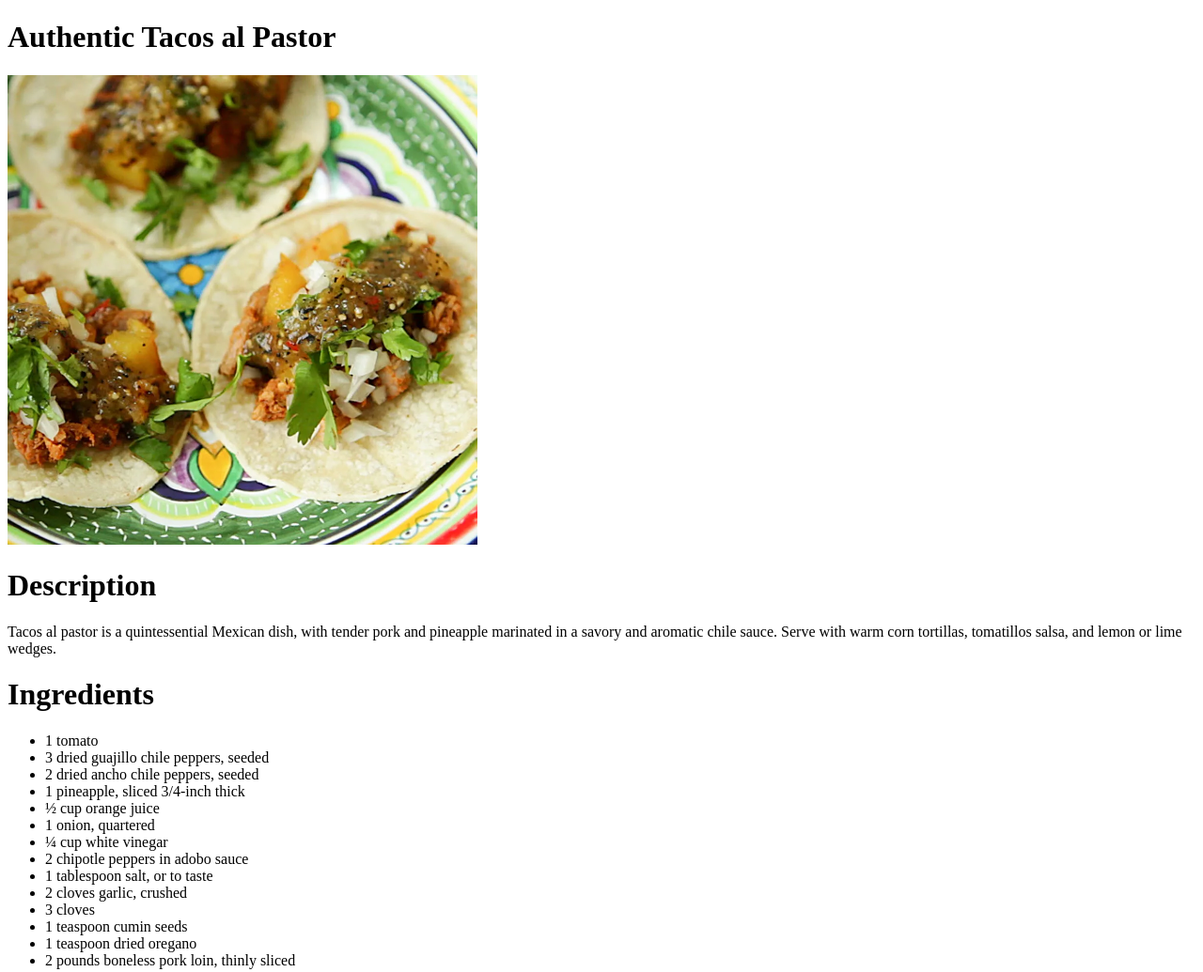
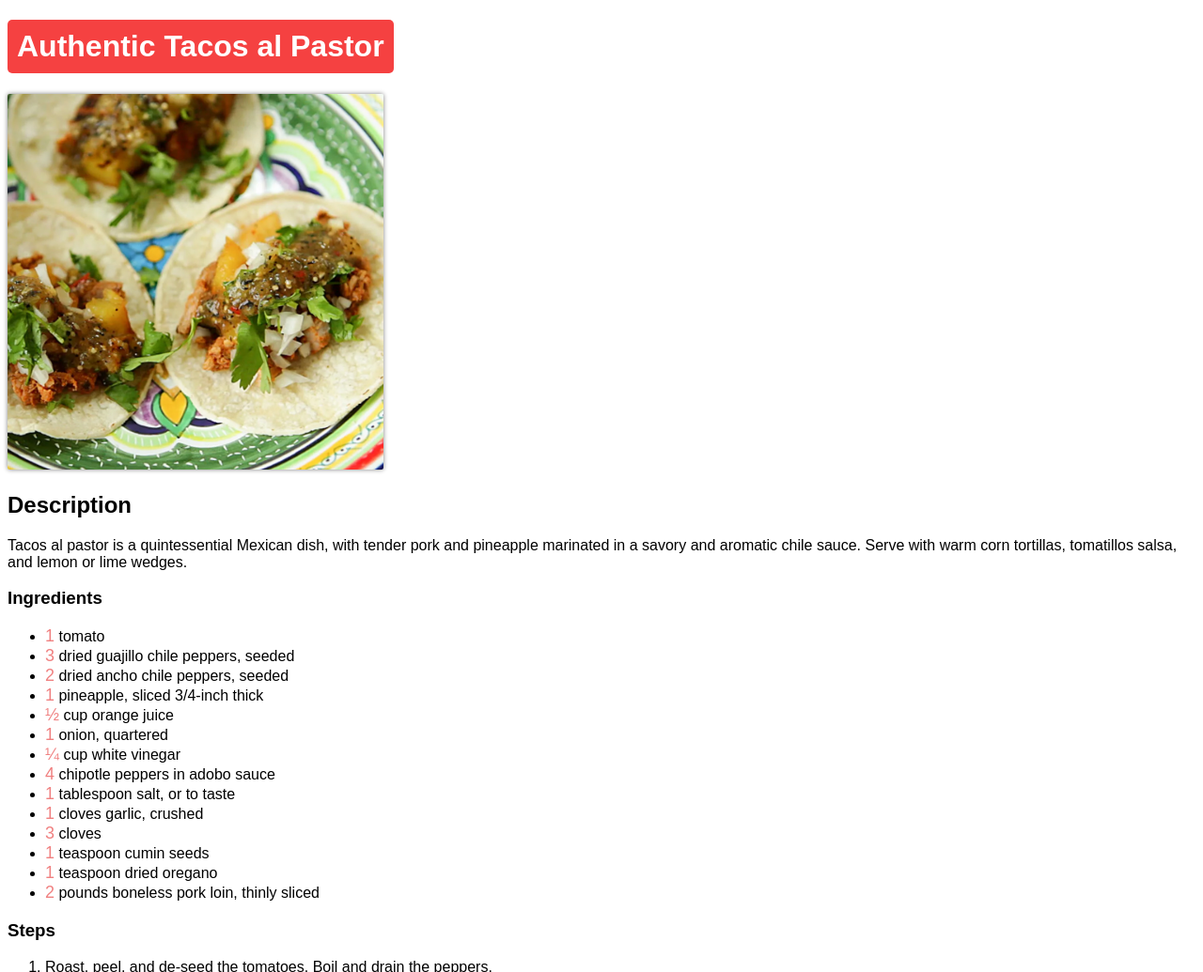
Before and after one commit to pickboy2017/odin-recipes, a plain HTML site: page recipes/Tacos.html in a window 1280 px wide. Shown: the top 1035 px of the page at 94% size. Drawn offline with Linux system fonts and the light colour scheme.

Commit message:
Update Style of Recipes

```diff
--- a/recipes/Tacos.html
+++ b/recipes/Tacos.html
@@ -4,39 +4,36 @@
     <meta charset="UTF-8" />
     <meta http-equiv="X-UA-Compatible" content="IE=edge" />
     <meta name="viewport" content="width=device-width, initial-scale=1.0" />
-    <title>Document</title>
+    <link rel="stylesheet" href="tacos.css" />
+    <title>Tacos</title>
   </head>
   <body>
     <h1>Authentic Tacos al Pastor</h1>
-    <img
-      style="width: 500px; height: 500px; object-fit: cover"
-      src="images/Tacos.webp"
-      alt=""
-    />
-    <h1>Description</h1>
+    <img src="images/Tacos.webp" alt="" />
+    <h2>Description</h2>
     <p>
       Tacos al pastor is a quintessential Mexican dish, with tender pork and
       pineapple marinated in a savory and aromatic chile sauce. Serve with warm
       corn tortillas, tomatillos salsa, and lemon or lime wedges.
     </p>
-    <h1>Ingredients</h1>
+    <h3>Ingredients</h3>
     <ul>
-      <li>1 tomato</li>
-      <li>3 dried guajillo chile peppers, seeded</li>
-      <li>2 dried ancho chile peppers, seeded</li>
-      <li>1 pineapple, sliced 3/4-inch thick</li>
-      <li>½ cup orange juice</li>
-      <li>1 onion, quartered</li>
-      <li>¼ cup white vinegar</li>
-      <li>2 chipotle peppers in adobo sauce</li>
-      <li>1 tablespoon salt, or to taste</li>
-      <li>2 cloves garlic, crushed</li>
-      <li>3 cloves</li>
-      <li>1 teaspoon cumin seeds</li>
-      <li>1 teaspoon dried oregano</li>
-      <li>2 pounds boneless pork loin, thinly sliced</li>
+      <li><b>1</b> tomato</li>
+      <li><b>3</b> dried guajillo chile peppers, seeded</li>
+      <li><b>2</b> dried ancho chile peppers, seeded</li>
+      <li><b>1</b> pineapple, sliced 3/4-inch thick</li>
+      <li><b>½</b> cup orange juice</li>
+      <li><b>1</b> onion, quartered</li>
+      <li><b>¼</b> cup white vinegar</li>
+      <li><b>4</b> chipotle peppers in adobo sauce</li>
+      <li><b>1</b> tablespoon salt, or to taste</li>
+      <li><b>1</b> cloves garlic, crushed</li>
+      <li><b>3</b> cloves</li>
+      <li><b>1</b> teaspoon cumin seeds</li>
+      <li><b>1</b> teaspoon dried oregano</li>
+      <li><b>2</b> pounds boneless pork loin, thinly sliced</li>
     </ul>
-    <h1>Steps</h1>
+    <h3>Steps</h3>
     <ol>
       <li>
         Roast, peel, and de-seed the tomatoes. Boil and drain the peppers.
--- /dev/null
+++ b/recipes/index.css
@@ -0,0 +1,46 @@
+body {
+  background-color: #94f394;
+  margin: 0;
+}
+
+h1,
+a {
+  font-family: sans-serif;
+  font-size: 20px;
+  color: white;
+  margin-top: 5em;
+}
+h1 {
+  text-align: center;
+  font-size: 40px;
+  font-weight: 600;
+  margin: 0;
+  padding: 20px;
+  background: #fc5a8d;
+}
+.recipeContent {
+  text-align: center;
+  margin-top: 80px;
+  display: flex;
+  flex-direction: column;
+}
+
+li {
+  padding: 5px;
+  border-radius: 5px;
+  background: burlywood;
+  box-shadow: 0 0 5px;
+  border: none;
+  font-weight: 300;
+  width: 300px;
+  height: 40px;
+}
+#spag,
+#strawberry,
+#tacos {
+  margin-bottom: 10px;
+}
+.text:hover {
+  font-size: 30px;
+  color: black;
+}
--- /dev/null
+++ b/recipes/spaghetti.css
@@ -0,0 +1,29 @@
+img {
+  width: 400px;
+  height: 400px;
+  object-fit: cover;
+  border-radius: 2px;
+  box-shadow: 0 0 5px gray;
+}
+li p {
+  font-size: 25px;
+  line-height: 30px;
+}
+body {
+  font-family: sans-serif;
+}
+b {
+  color: lightcoral;
+  font-weight: 300;
+  font-size: 18px;
+}
+h1 {
+  color: white;
+  background-color: rgb(245, 65, 65);
+  padding-top: 10px;
+  padding-bottom: 10px;
+  padding-left: 10px;
+  padding-right: 10px;
+  border-radius: 5px;
+  width: fit-content;
+}
--- /dev/null
+++ b/recipes/strawberry.css
@@ -0,0 +1,29 @@
+img {
+  width: 400px;
+  height: 400px;
+  object-fit: cover;
+  border-radius: 2px;
+  box-shadow: 0 0 5px gray;
+}
+li p {
+  font-size: 25px;
+  line-height: 30px;
+}
+body {
+  font-family: sans-serif;
+}
+b {
+  color: lightcoral;
+  font-weight: 300;
+  font-size: 18px;
+}
+h1 {
+  color: white;
+  background-color: rgb(245, 65, 65);
+  padding-top: 10px;
+  padding-bottom: 10px;
+  padding-left: 10px;
+  padding-right: 10px;
+  border-radius: 5px;
+  width: fit-content;
+}
--- /dev/null
+++ b/recipes/tacos.css
@@ -0,0 +1,33 @@
+img {
+  width: 400px;
+  height: 400px;
+  object-fit: cover;
+  border-radius: 2px;
+  box-shadow: 0 0 5px gray;
+}
+li p {
+  font-size: 25px;
+  line-height: 30px;
+}
+body {
+  font-family: sans-serif;
+}
+b {
+  color: lightcoral;
+  font-weight: 300;
+  font-size: 18px;
+}
+h1 {
+  color: white;
+  background-color: rgb(245, 65, 65);
+  padding-top: 10px;
+  padding-bottom: 10px;
+  padding-left: 10px;
+  padding-right: 10px;
+  border-radius: 5px;
+  width: fit-content;
+}
+ul:hover,
+ol:hover {
+  font-size: 25px;
+}
```
Also changed, not shown: recipes/spaghetti.html (+15 -14 lines), recipes/strawberryWater.html (+10 -9 lines).
